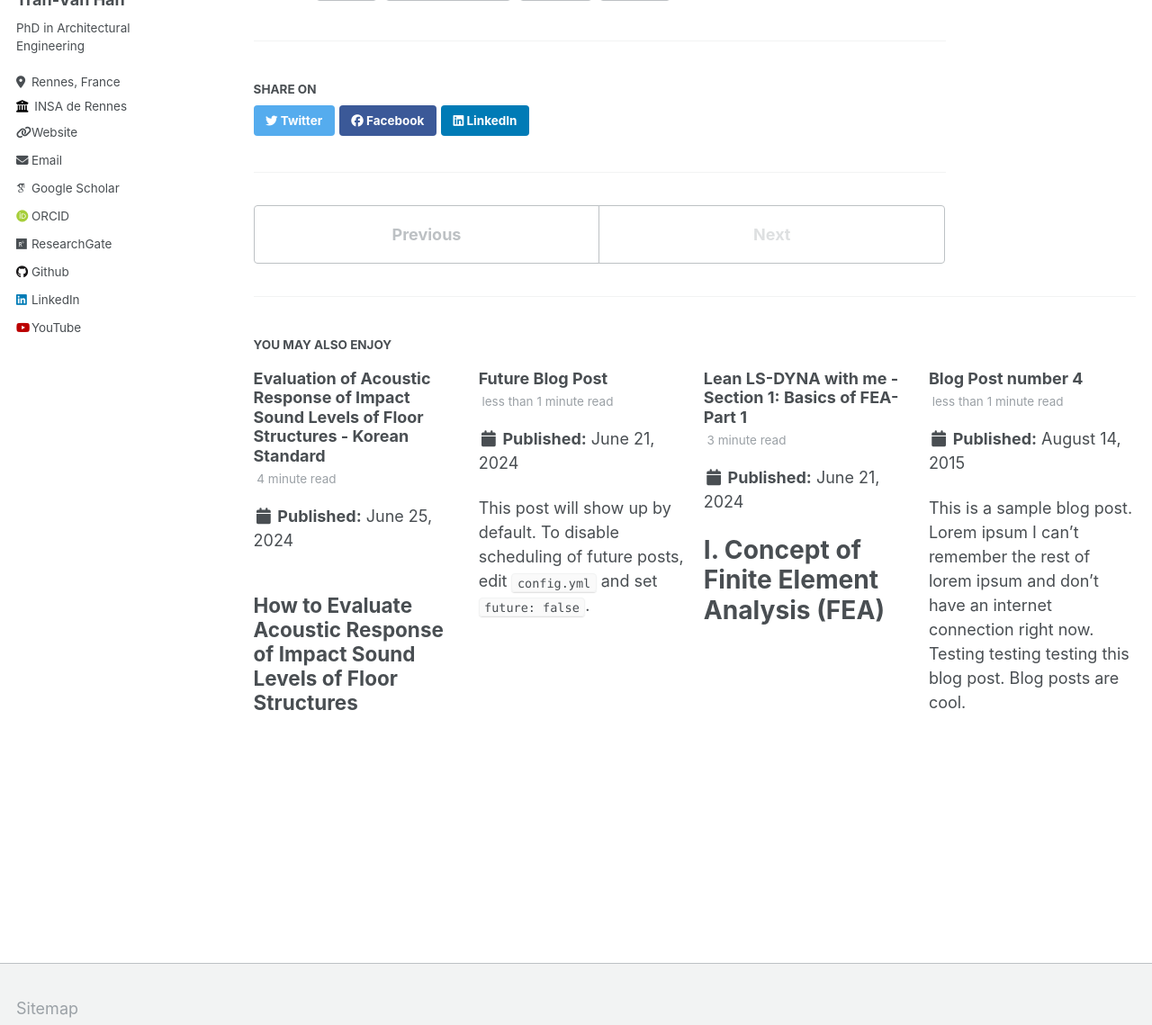
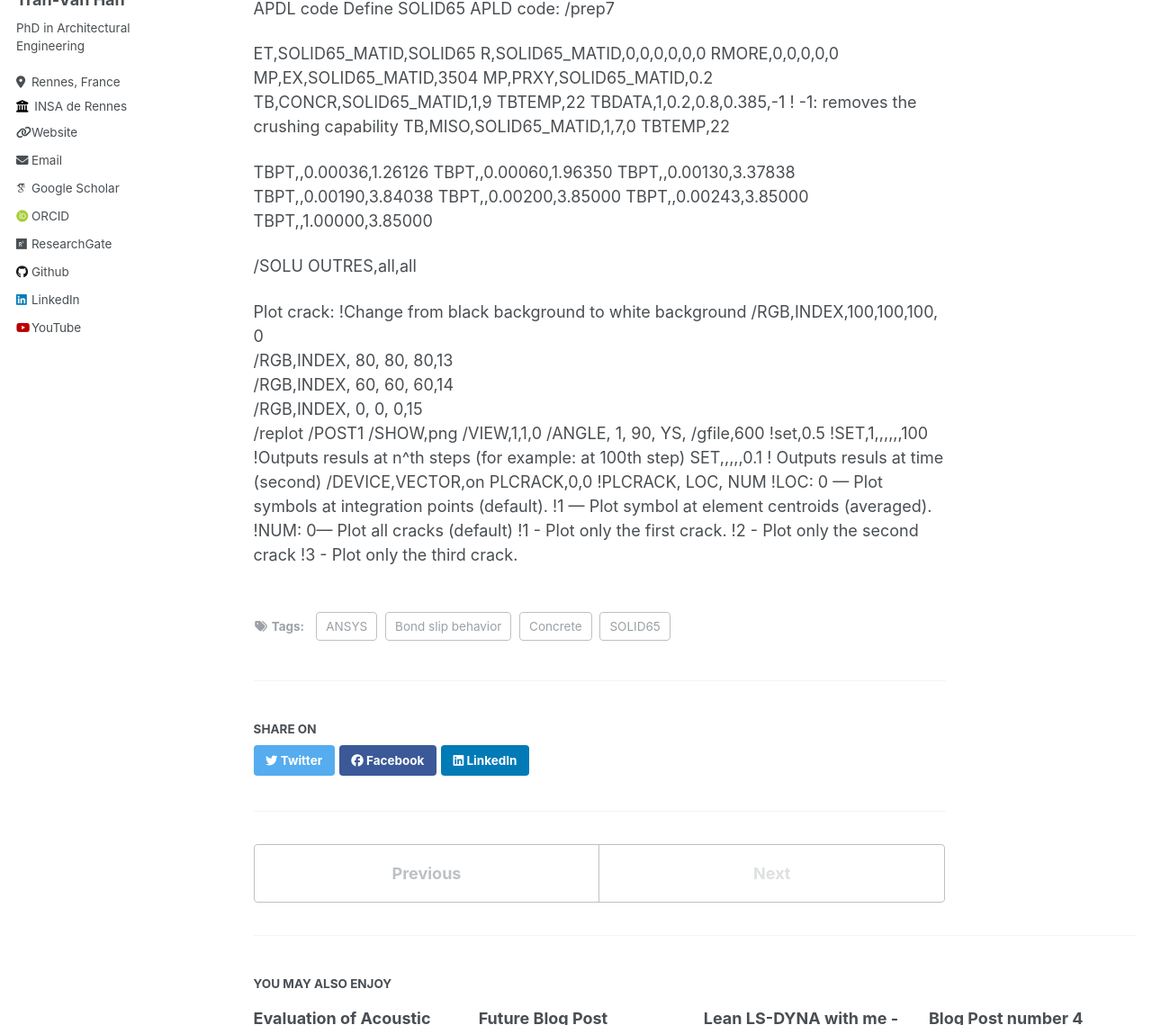
Before and after one commit to tranhan1405/tranhan1405.github.io, a Jekyll site: the page built from _posts/2025-02-09-ansys-bond-sli.md, in a window 1280 px wide and 1400 px high, scrolled down 873 px, cut to the strip 261-1400 px from the top of the window. Shown: the whole strip at 90% size. Built offline with Jekyll 4.4.1, drawn with Linux system fonts in a browser that asks for light colours; some web fonts are replaced; some of the changed text lies outside the part shown.

Commit message:
Update 2025-02-09-ansys-bond-sli.md

```diff
--- a/_posts/2025-02-09-ansys-bond-sli.md
+++ b/_posts/2025-02-09-ansys-bond-sli.md
@@ -13,8 +13,63 @@ The **SOLID65** element in **ANSYS Workbench** is designed to model concrete beh
 
 To capture the **bond-slip behavior** between the rebar and concrete, **COMBINE39** elements are employed. These elements represent a non-linear spring behavior that accurately simulates how bond strength evolves and slip occurs as the applied load increases.
 
+I demonstrate the finite element (FE) results in the YouTube video.
+For further details, refer to this research paper and download the tutorial via the provided link:
+Paper:
+Tutorial download:
 ## YouTube Video
 
-*Embed your YouTube video here.*
+<iframe width="560" height="315" src="https://www.youtube.com/embed/ZBKRe3CBitc?si=YmkkEf5XB2Ak4naL" title="YouTube video player" frameborder="0" allow="accelerometer; autoplay; clipboard-write; encrypted-media; gyroscope; picture-in-picture; web-share" referrerpolicy="strict-origin-when-cross-origin" allowfullscreen></iframe>
 
-<iframe width="560" height="315" src="https://www.youtube.com/embed/ZBKRe3CBitc?si=YmkkEf5XB2Ak4naL" title="YouTube video player" frameborder="0" allow="accelerometer; autoplay; clipboard-write; encrypted-media; gyroscope; picture-in-picture; web-share" referrerpolicy="strict-origin-when-cross-origin" allowfullscreen></iframe>
+APDL code
+Define SOLID65 APLD code:
+/prep7
+
+ET,SOLID65_MATID,SOLID65
+R,SOLID65_MATID,0,0,0,0,0,0
+RMORE,0,0,0,0,0
+MP,EX,SOLID65_MATID,3504
+MP,PRXY,SOLID65_MATID,0.2
+TB,CONCR,SOLID65_MATID,1,9
+TBTEMP,22
+TBDATA,1,0.2,0.8,0.385,-1    ! -1: removes the crushing capability
+TB,MISO,SOLID65_MATID,1,7,0
+TBTEMP,22
+
+TBPT,,0.00036,1.26126
+TBPT,,0.00060,1.96350
+TBPT,,0.00130,3.37838
+TBPT,,0.00190,3.84038
+TBPT,,0.00200,3.85000
+TBPT,,0.00243,3.85000
+TBPT,,1.00000,3.85000
+
+
+
+/SOLU
+OUTRES,all,all
+
+
+Plot crack:
+!Change from black background to white background
+/RGB,INDEX,100,100,100, 0
+/RGB,INDEX, 80, 80, 80,13
+/RGB,INDEX, 60, 60, 60,14
+/RGB,INDEX, 0, 0, 0,15
+/replot
+/POST1
+/SHOW,png
+/VIEW,1,1,0
+/ANGLE, 1, 90, YS,
+/gfile,600
+!set,0.5
+!SET,1,,,,,,100 !Outputs resuls at n^th steps (for example: at 100th step)
+SET,,,,,0.1 ! Outputs resuls at time (second)
+/DEVICE,VECTOR,on
+PLCRACK,0,0 !PLCRACK, LOC, NUM
+            !LOC: 0 — Plot symbols at integration points (default).
+                 !1 — Plot symbol at element centroids (averaged).
+            !NUM: 0— Plot all cracks (default)
+                 !1 - Plot only the first crack.
+                 !2 - Plot only the second crack
+                 !3 - Plot only the third crack.
```
